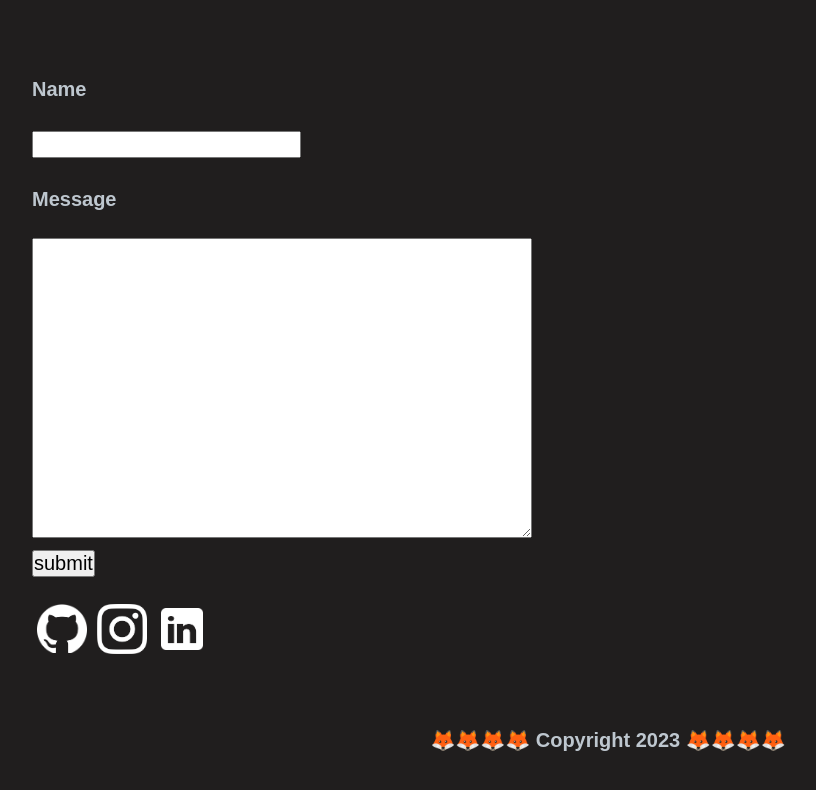
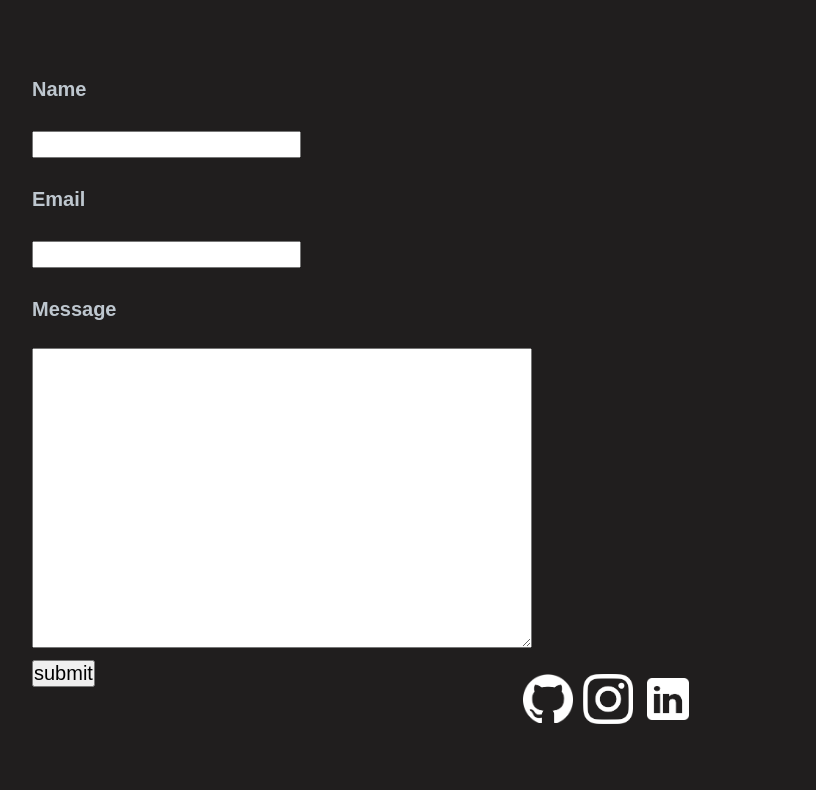
Before and after one commit to rambriz91/reactfolio, a React (Vite) app: page /Contact in a window 1280 px wide. Shown: the part 270-1060 px from the top of the page, without its empty margins (32-848 px from the left). Built offline with nearby package versions, Linux system fonts and the light colour scheme.

Commit message:
reformatted the footer component to include logo links.

```diff
--- a/src/assets/style.css
+++ b/src/assets/style.css
@@ -134,9 +134,8 @@ textarea {
 
 footer {
   display: flex;
-  padding: 25px;
   justify-content: center;
-  margin-top: 3%;
+  margin-top: 1%;
 }
 /* id selectors  */
 
--- a/src/components/Footer.jsx
+++ b/src/components/Footer.jsx
@@ -1,7 +1,35 @@
 function Footer() {
   return (
     <footer>
-      <p>🦊🦊🦊🦊 Copyright 2023 🦊🦊🦊🦊</p>
+      <ul className='contact-list'>
+        <li>
+          <a href='https://github.com/rambriz91'>
+            <img
+              src='/images/github-mark-white.png'
+              alt='Octocat logo'
+              className='logo'
+            />
+          </a>
+        </li>
+        <li>
+          <a href='https://www.instagram.com/sans_armour/'>
+            <img
+              src='/images/Instagram_Glyph_White.png'
+              alt='instagram logo'
+              className='logo'
+            />
+          </a>
+        </li>
+        <li>
+          <a href='https://www.linkedin.com/in/robert-ambriz-59281493/'>
+            <img
+              src='/images/icons8-linkedin-500.png'
+              alt='LinkedIn Logo'
+              className='logo'
+            />
+          </a>
+        </li>
+      </ul>
     </footer>
   );
 }
--- a/src/pages/About.jsx
+++ b/src/pages/About.jsx
@@ -4,7 +4,7 @@ export default function About() {
       <figure>
         <h1>About Me</h1>
         <div>
-          <img src='/images/headshot.jpg' alt="Dev's Headshot" />
+          <img src='public/images/headshot.jpg' alt="Dev's Headshot" />
           <p>
             A San Diego based Full-stack web developer who is proficient in
             html, css, javascript, React, SQL, and NoSQL Databases.If am not
--- a/src/pages/Contact.jsx
+++ b/src/pages/Contact.jsx
@@ -11,6 +11,10 @@ export default function Contact() {
                 <input type='text' />
               </div>
               <div>
+                <h3>Email</h3>
+                <input type='text' />
+              </div>
+              <div>
                 <h3>Message</h3>
                 <textarea type='text' />
               </div>
@@ -20,36 +24,6 @@ export default function Contact() {
             </div>
           </div>
         </form>
-
-        <ul className='contact-list'>
-          <li>
-            <a href='https://github.com/rambriz91'>
-              <img
-                src='/images/github-mark-white.png'
-                alt='Octocat logo'
-                className='logo'
-              />
-            </a>
-          </li>
-          <li>
-            <a href='https://www.instagram.com/sans_armour/'>
-              <img
-                src='/images/Instagram_Glyph_White.png'
-                alt='instagram logo'
-                className='logo'
-              />
-            </a>
-          </li>
-          <li>
-            <a href='https://www.linkedin.com/in/robert-ambriz-59281493/'>
-              <img
-                src='/images/icons8-linkedin-500.png'
-                alt='LinkedIn Logo'
-                className='logo'
-              />
-            </a>
-          </li>
-        </ul>
       </section>
     </>
   );
```
